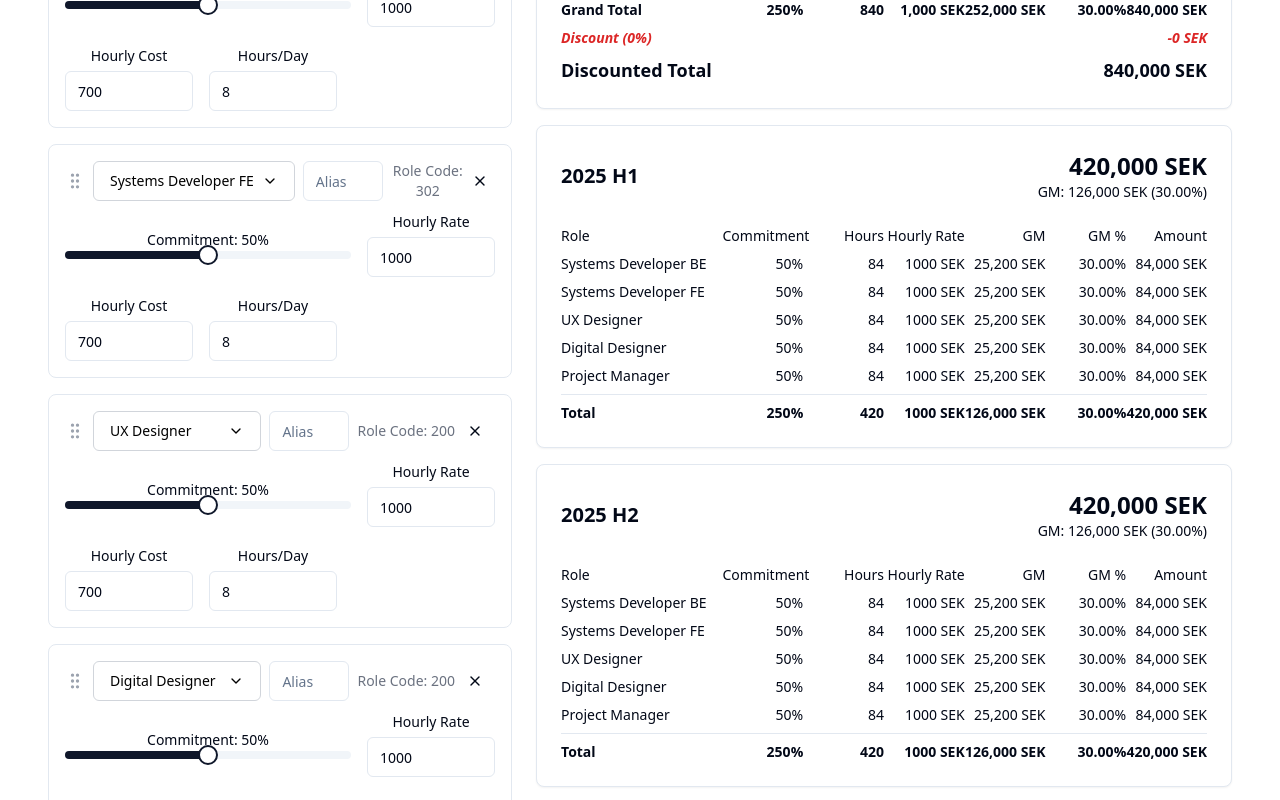
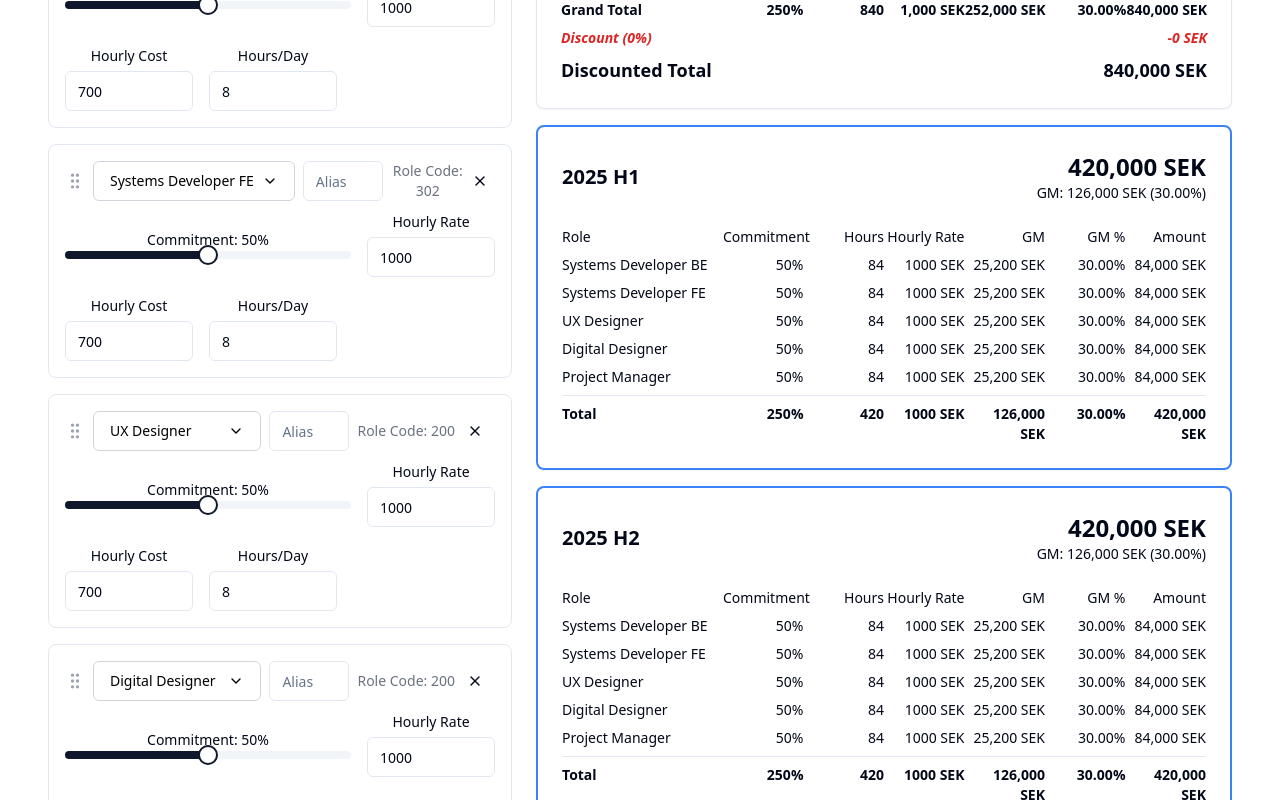
Before and after one commit to anders-brunoson/quotecalc, a React (Vite) app: page / in a window 1280 px wide. Shown: the part 780-1580 px from the top of the page. Built offline with nearby package versions, Linux system fonts and the light colour scheme.

Commit message:
Highlight selected chunk

```diff
--- a/src/components/BudgetCalculator.jsx
+++ b/src/components/BudgetCalculator.jsx
@@ -1060,9 +1060,13 @@ const handleExportJSON = () => {
 
         {chunkOrder.map((period, index) => {
           const { total, breakdown, hours, commitments, grossMargin, totalGrossMargin, totalGrossMarginPercentage } = budget[period] || {};
+          const isSelected = selectedChunks.includes(period);
           return (
-            <Card key={index}>
-              <CardHeader className="text-xl font-bold capitalize">
+            <Card
+              key={index}
+              className={`transition-all duration-200 ${isSelected ? 'border-blue-500 border-2' : ''}`}
+            >
+              <CardHeader className="text-xl font-bold">
                 <div className="flex justify-between items-center">
                   <span>{period}</span>
                   <div className="text-right">
```
